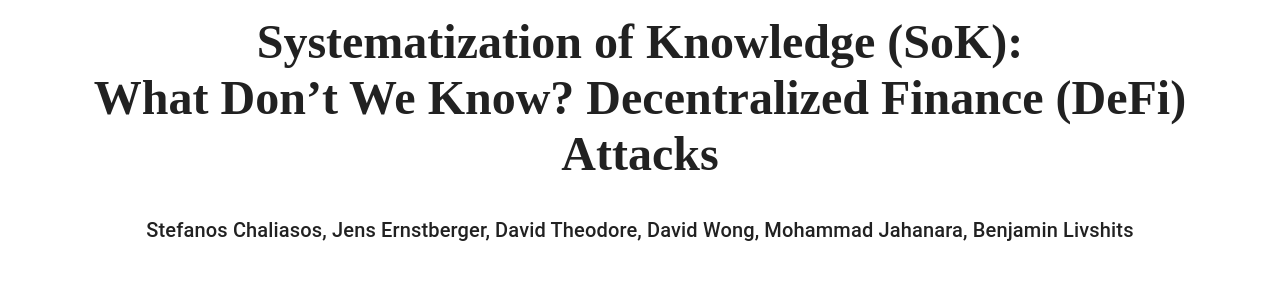
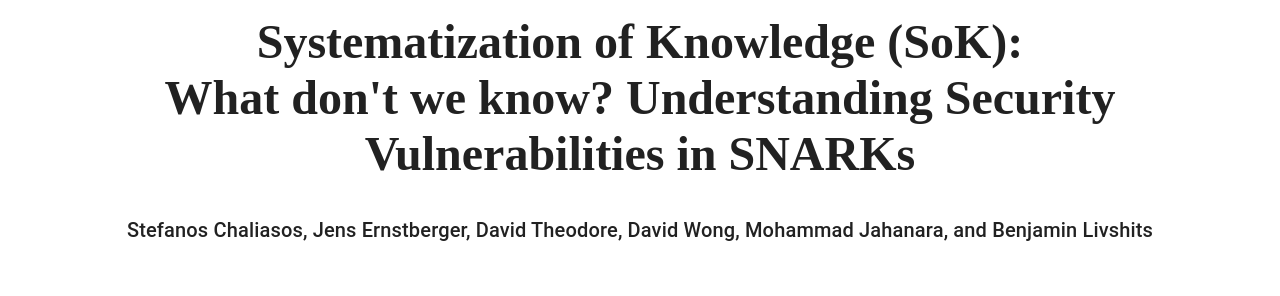
Before and after one commit to zksecurity/zkbugs-website, a React (Vite) app: page /paper in a window 1280 px wide. Shown: the part 228-524 px from the top of the page. Built offline with nearby package versions, Linux system fonts and the light colour scheme.

Commit message:
Fix paper title

```diff
--- a/src/pages/paper/PaperPage.jsx
+++ b/src/pages/paper/PaperPage.jsx
@@ -4,9 +4,9 @@ import CodeBlock from "../../components/code-block/CodeBlock";
 
 const PDF_URL = "https://arxiv.org/pdf/2402.15293v4";
 const PAPER_SUBJECT = "Systematization of Knowledge (SoK)";
-const PAPER_TITLE = "What Don’t We Know? Decentralized Finance (DeFi) Attacks";
+const PAPER_TITLE = "What don't we know? Understanding Security Vulnerabilities in SNARKs";
 const PAPER_AUTHORS =
-  "Stefanos Chaliasos, Jens Ernstberger, David Theodore, David Wong, Mohammad Jahanara, Benjamin Livshits";
+  "Stefanos Chaliasos, Jens Ernstberger, David Theodore, David Wong, Mohammad Jahanara, and Benjamin Livshits";
 const PAPER_CITATION = [
   "@article{chaliasos2024sok,",
   "title={SoK: What don't we know? Understanding Security Vulnerabilities in SNARKs},",
```
